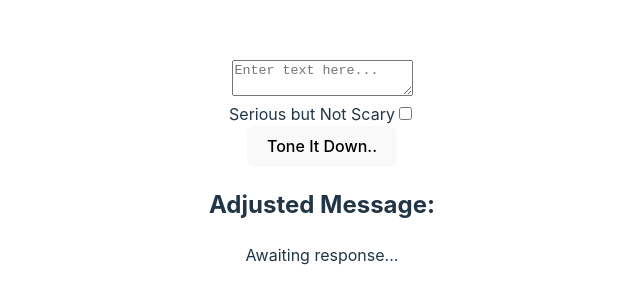
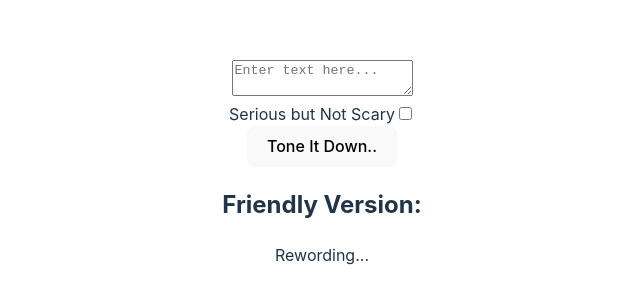
Before and after one commit to cld0033/Tone_It_Down, a React app in the folder ToneItDown/: page / in a window 1280 px wide. Shown: the part 229-532 px from the top of the page, without its empty margins (318-958 px from the left). Built offline with nearby package versions, Linux system fonts and the light colour scheme; the HTML template or start-up script is replaced by a standard one.

Commit message:
updated output wording

```diff
--- a/ToneItDown/src/App.jsx
+++ b/ToneItDown/src/App.jsx
@@ -2,7 +2,7 @@ import { useState, useEffect } from 'react';
 import './App.css';
 
 function App() {
-  const [summary, setSummary] = useState('Awaiting response...');
+  const [summary, setSummary] = useState('Rewording...');
   const [inputText, setInputText] = useState('');
   const [tone, setTone] = useState('business');
   const [isFriendlyTone, setIsFriendlyTone] = useState(false); //dynamically changes tone sent in request
@@ -84,7 +84,7 @@ function App() {
         Tone It Down..
       </button>
       <div id="outputContainer">
-        <h2>Adjusted Message:</h2>
+        <h2>Friendly Version:</h2>
         <p id="outputText">{summary}</p>
       </div>
       <script src="background.js"></script>
```
